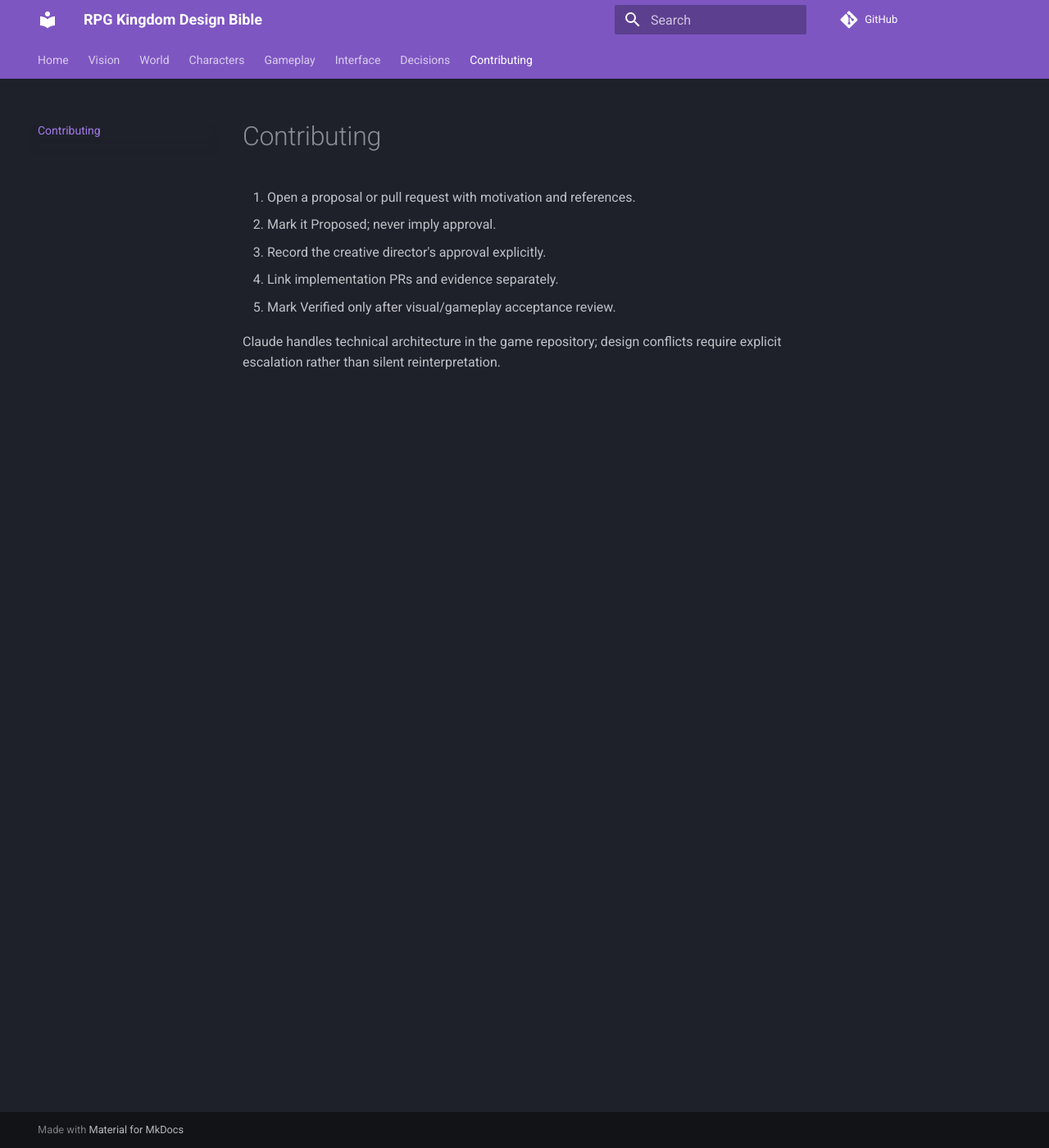
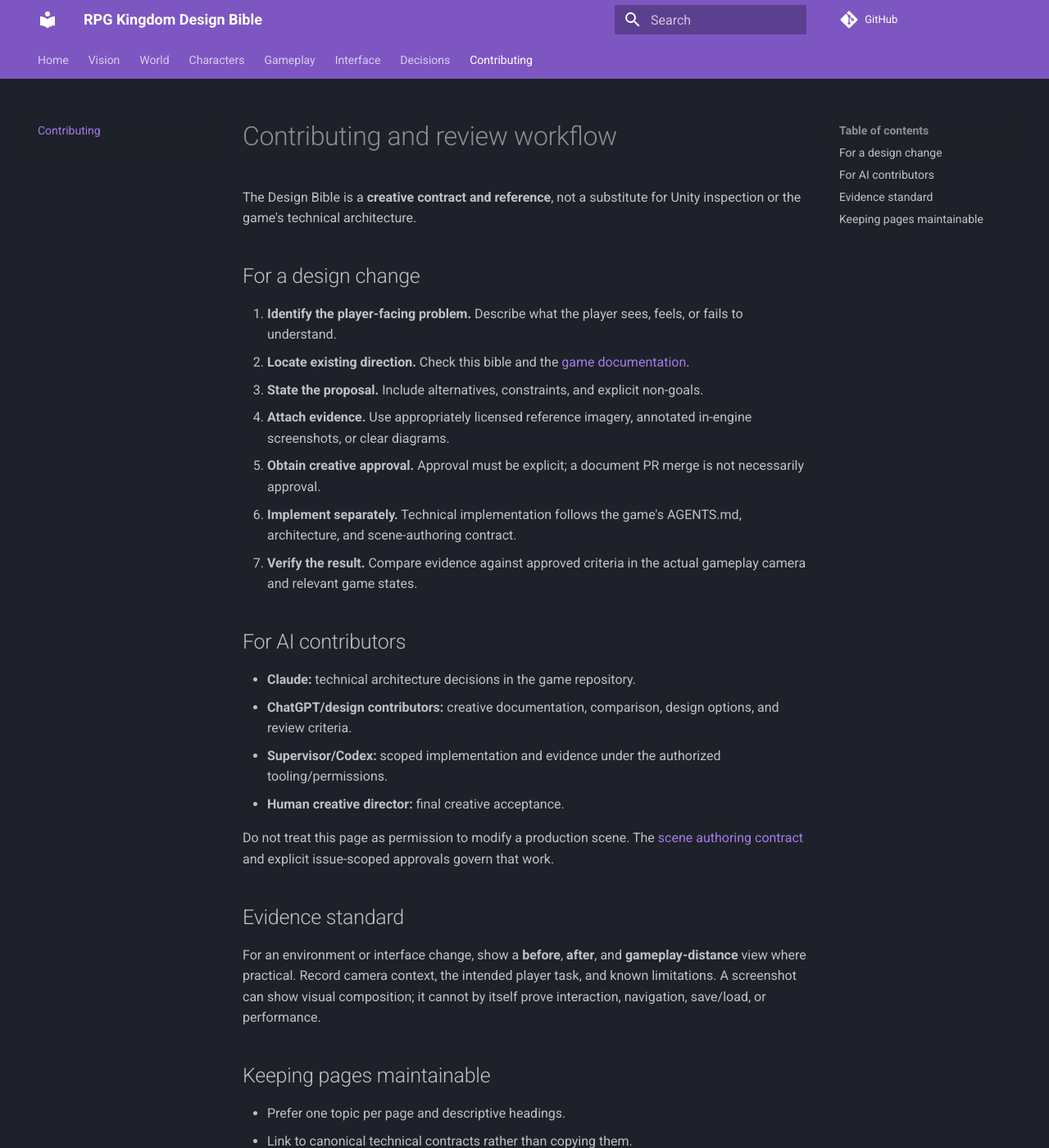
Before and after one commit to Shashakar/RPG-Kingdom-Design-Bible, an MkDocs documentation site: the page built from docs/contributing.md, in a window 1280 px wide and 1400 px high. Shown: the whole window at 82% size. Built offline with MkDocs 1.6.1 and Material for MkDocs 9.7.7, drawn with Linux system fonts in a browser that asks for light colours; comment, search, counter and statistics services are not loaded; some of the changed text lies outside the part shown.

Commit message:
Expand design bible docs/contributing.md

```diff
--- a/docs/contributing.md
+++ b/docs/contributing.md
@@ -1,9 +1,34 @@
-# Contributing
+# Contributing and review workflow
 
-1. Open a proposal or pull request with motivation and references.
-2. Mark it Proposed; never imply approval.
-3. Record the creative director's approval explicitly.
-4. Link implementation PRs and evidence separately.
-5. Mark Verified only after visual/gameplay acceptance review.
+The Design Bible is a **creative contract and reference**, not a substitute for Unity inspection or the game's technical architecture.
 
-Claude handles technical architecture in the game repository; design conflicts require explicit escalation rather than silent reinterpretation.
+## For a design change
+
+1. **Identify the player-facing problem.** Describe what the player sees, feels, or fails to understand.
+2. **Locate existing direction.** Check this bible and the [game documentation](https://github.com/Shashakar/RPG-Kingdom/tree/main/docs).
+3. **State the proposal.** Include alternatives, constraints, and explicit non-goals.
+4. **Attach evidence.** Use appropriately licensed reference imagery, annotated in-engine screenshots, or clear diagrams.
+5. **Obtain creative approval.** Approval must be explicit; a document PR merge is not necessarily approval.
+6. **Implement separately.** Technical implementation follows the game's AGENTS.md, architecture, and scene-authoring contract.
+7. **Verify the result.** Compare evidence against approved criteria in the actual gameplay camera and relevant game states.
+
+## For AI contributors
+
+- **Claude:** technical architecture decisions in the game repository.
+- **ChatGPT/design contributors:** creative documentation, comparison, design options, and review criteria.
+- **Supervisor/Codex:** scoped implementation and evidence under the authorized tooling/permissions.
+- **Human creative director:** final creative acceptance.
+
+Do not treat this page as permission to modify a production scene. The [scene authoring contract](https://github.com/Shashakar/RPG-Kingdom/blob/main/docs/SCENE_AUTHORING.md) and explicit issue-scoped approvals govern that work.
+
+## Evidence standard
+
+For an environment or interface change, show a **before**, **after**, and **gameplay-distance** view where practical. Record camera context, the intended player task, and known limitations. A screenshot can show visual composition; it cannot by itself prove interaction, navigation, save/load, or performance.
+
+## Keeping pages maintainable
+
+- Prefer one topic per page and descriptive headings.
+- Link to canonical technical contracts rather than copying them.
+- Label *source-backed*, *proposed*, and *approved* statements.
+- Record dates and superseding decisions when direction changes.
+- Avoid adding proprietary third-party asset imagery without publication rights.
```
